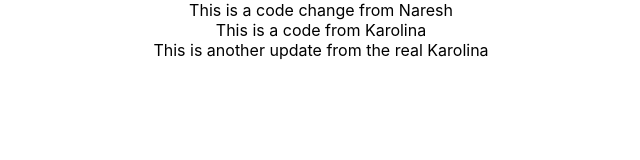
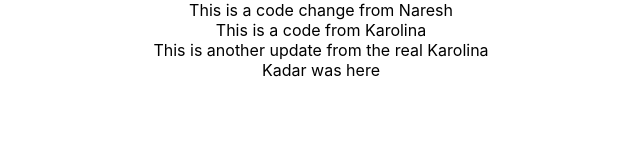
Before and after one commit to TJlarry/Demo-CICD, a React (Create React App) app: page / in a window 1280 px wide. Shown: the top 160 px of the page, without its empty margins (319-959 px from the left). Built offline with nearby package versions, Linux system fonts and the light colour scheme.

Commit message:
kadar was here

```diff
--- a/src/App.js
+++ b/src/App.js
@@ -7,6 +7,7 @@ function App() {
       <div> This is a code change from Naresh</div>
       <div> This is a code from Karolina</div>
       <div>This is another update from the real Karolina</div>
+      <div>Kadar was here</div>
     </div>
   );
 }
```
